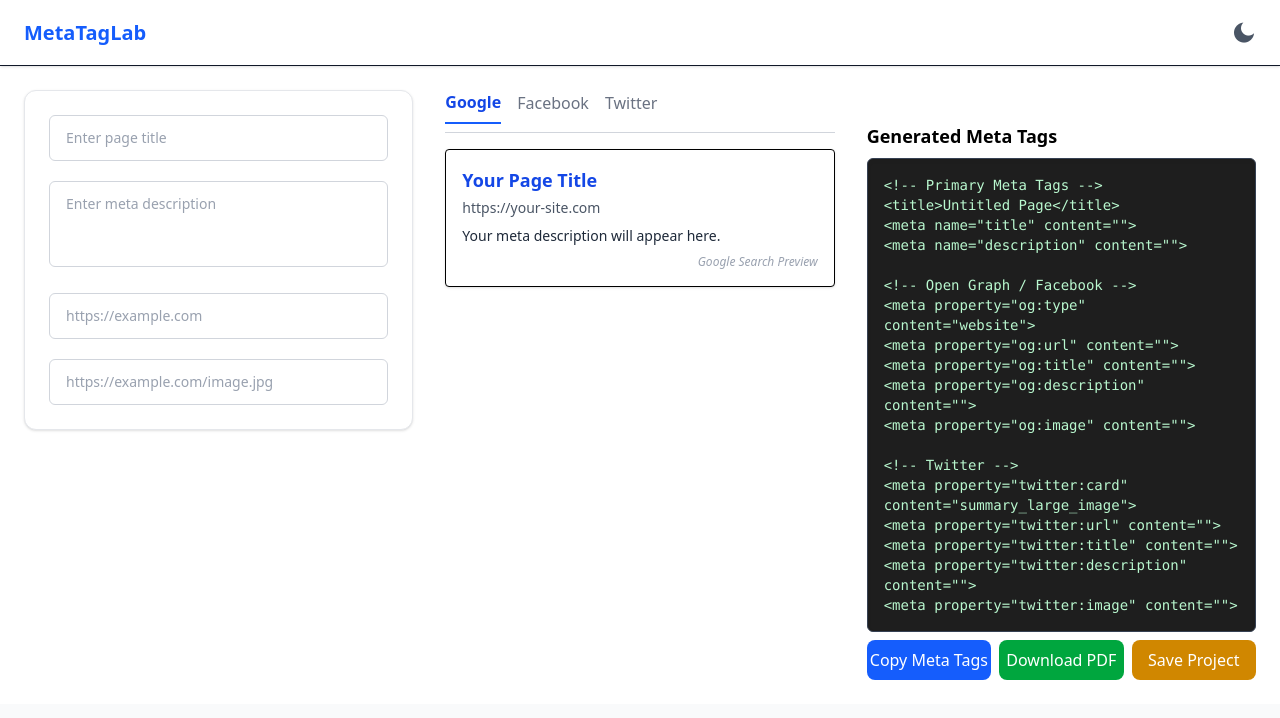
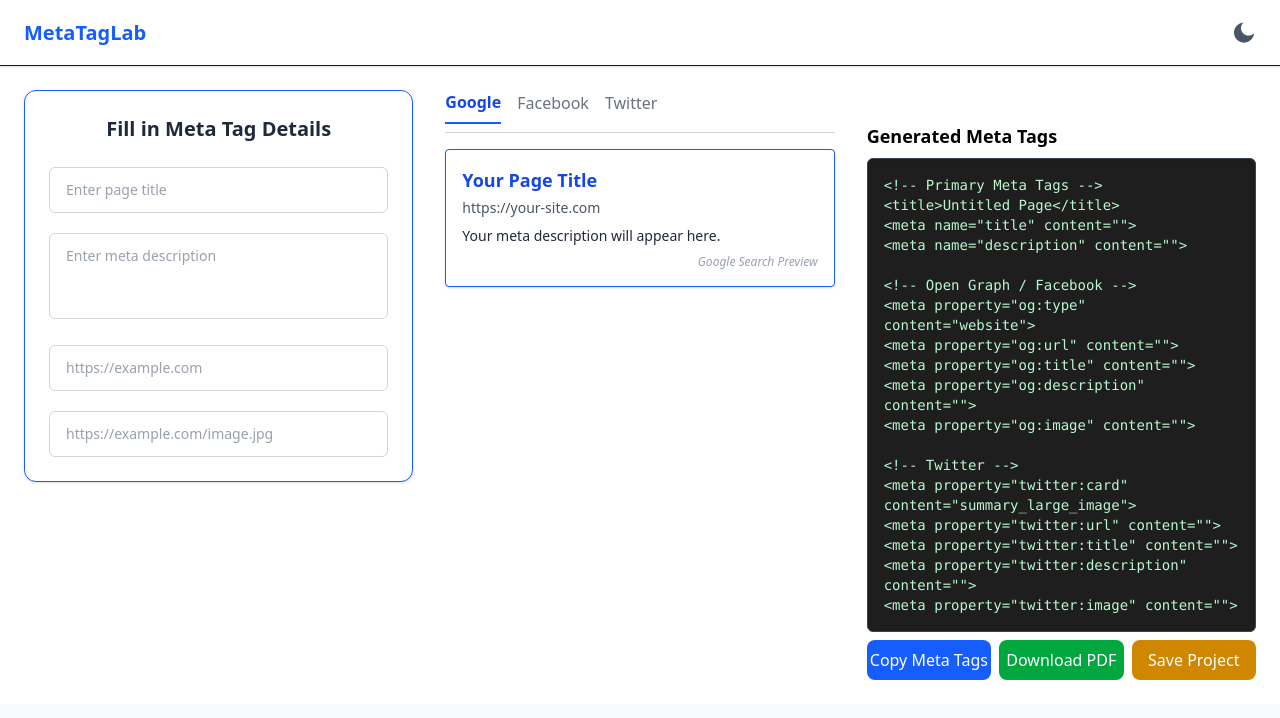
Before and after one commit to Basanta-khatri-0311/seo-meta-generator, a React (Vite) app: page / in a window 1280 px wide. Shown: the top 718 px of the page. Built offline with nearby package versions, Linux system fonts and the light colour scheme.

Commit message:
style management

```diff
--- a/src/components/MetaForm.jsx
+++ b/src/components/MetaForm.jsx
@@ -10,7 +10,10 @@ const MetaForm = ({ metaData, setMetaData }) => {
   };
 
   return (
-    <form className="space-y-5 w-full bg-white dark:bg-[#1c1c1c] p-6 rounded-xl border border-gray-200 dark:border-gray-700 shadow-sm transition-colors">
+    <form className="space-y-5 w-full border-blue-600 bg-white dark:bg-[#1c1c1c] p-6 rounded-xl border dark:border-gray-700 shadow-sm transition-colors">
+      <h2 className="text-lg text-center sm:text-xl font-semibold text-gray-800 dark:text-white mb-6">
+        Fill in Meta Tag Details
+      </h2>
       <input
         name="title"
         value={metaData.title}
--- a/src/components/PreviewCard.jsx
+++ b/src/components/PreviewCard.jsx
@@ -2,10 +2,11 @@ import React from "react";
 
 const PreviewCard = ({ platform, metaData }) => {
   const { title, description, image, url } = metaData;
-  const placeholderImage = "https://via.placeholder.com/600x300?text=Image+Preview";
+  const placeholderImage =
+    "https://via.placeholder.com/600x300?text=Image+Preview";
 
   const renderGooglePreview = () => (
-    <div className="border p-4 bg-white dark:bg-[#1c1c1c] rounded shadow max-w-full sm:max-w-md transition-colors">
+    <div className="border border-blue-600 dark:border-gray-700 p-4 bg-white dark:bg-[#1c1c1c] rounded shadow max-w-full sm:max-w-md transition-colors">
       <h2 className="text-blue-700 dark:text-blue-400 text-lg font-semibold">
         {title || "Your Page Title"}
       </h2>
@@ -22,7 +23,7 @@ const PreviewCard = ({ platform, metaData }) => {
   );
 
   const renderFacebookPreview = () => (
-    <div className="bg-white dark:bg-[#1c1c1c] border rounded shadow max-w-full sm:max-w-md overflow-hidden transition-colors">
+    <div className="bg-white dark:bg-[#1c1c1c] border  border-blue-600 dark:border-gray-700 rounded shadow max-w-full sm:max-w-md overflow-hidden transition-colors">
       <img
         src={image || placeholderImage}
         alt="Facebook Preview"
@@ -46,7 +47,7 @@ const PreviewCard = ({ platform, metaData }) => {
   );
 
   const renderTwitterPreview = () => (
-    <div className="bg-white dark:bg-[#1c1c1c] border rounded shadow max-w-full sm:max-w-md p-4 transition-colors">
+    <div className="bg-white dark:bg-[#1c1c1c] border  border-blue-600 dark:border-gray-700 rounded shadow max-w-full sm:max-w-md p-4 transition-colors">
       <div className="flex flex-col gap-2">
         <span className="text-gray-500 dark:text-gray-400 text-xs">
           {url || "https://your-site.com"}
```
